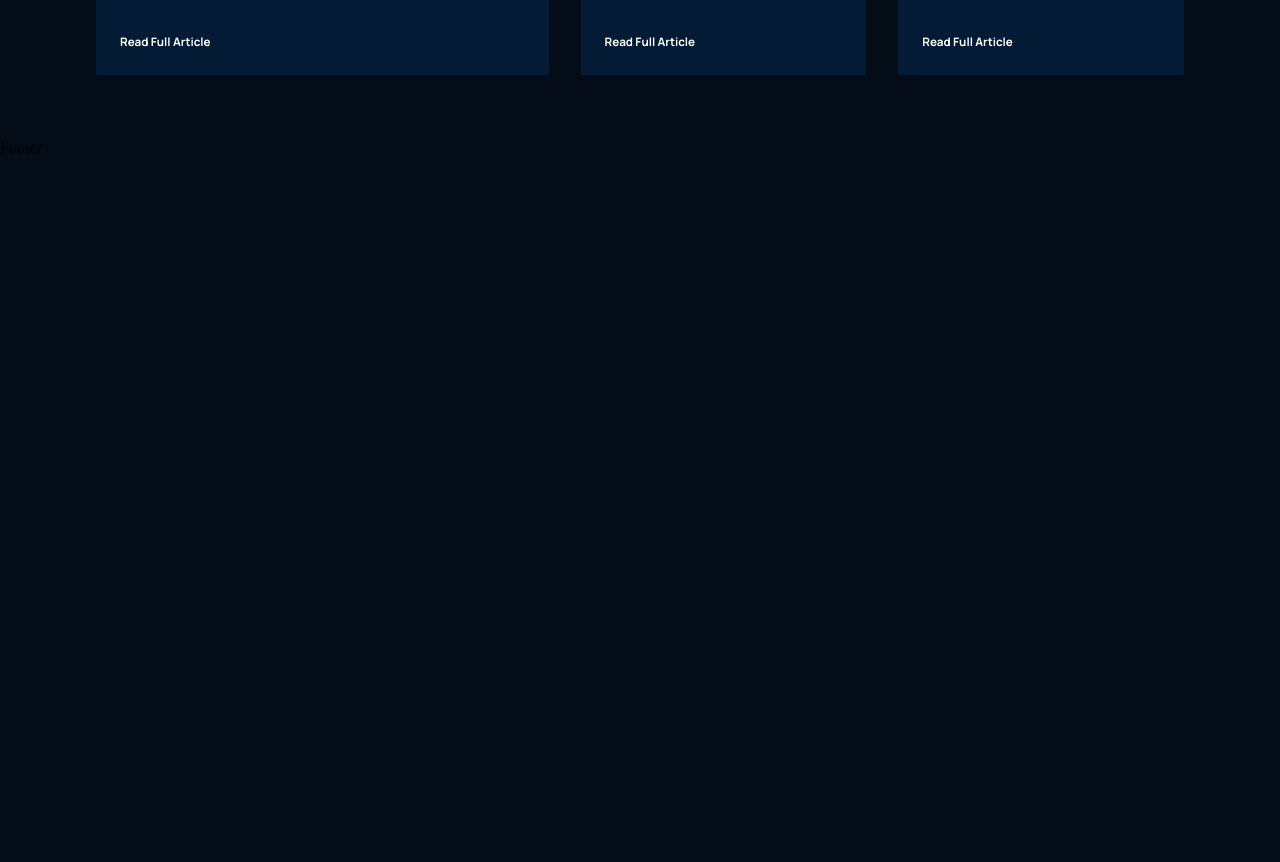
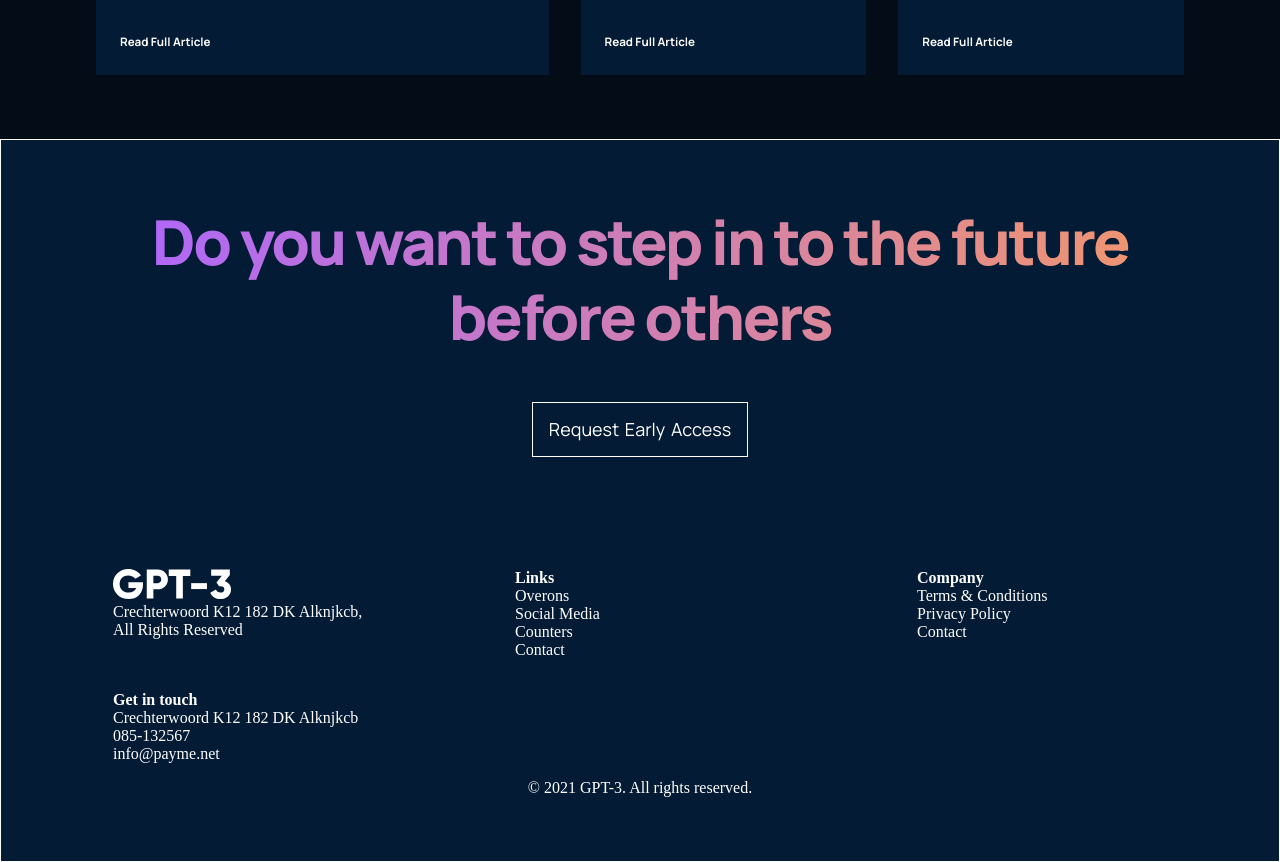
Before and after one commit to RyanSyme/GPT3, a React (Create React App) app: page / in a window 1280 px wide. Shown: the part 3720-4582 px from the top of the page. Before the commit the page ends 3877 px from the top, so only its background shows below. Built offline with nearby package versions, Linux system fonts and the light colour scheme.

Commit message:
add jsx, button and image for footer

```diff
--- a/src/containers/footer/Footer.jsx
+++ b/src/containers/footer/Footer.jsx
@@ -1,10 +1,44 @@
 import React from 'react'
 import './footer.css'
+import gpt3Logo from '../../assets/logo.svg'
 
 const Footer = () => {
     return (
-        <div>
-            Footer
+        <div className='gpt3__footer section__padding'>
+            <div className='gpt3__footer-heading'>
+                <h1 className='gradient__text'>Do you want to step in to the future before others</h1>
+            </div>
+            <div className='gpt3__footer-btn'>
+                <p>Request Early Access</p>
+            </div>
+            <div className='gpt3__footer-links'>
+                <div className='gpt3__footer-logo'>
+                    <img src={gpt3Logo} alt='Logo'/>
+                    <p>Crechterwoord K12 182 DK Alknjkcb, All Rights Reserved</p>
+                </div>
+                <div className='gpt3__footer-links_div'>
+                    <h4>Links</h4>
+                    <p>Overons</p>
+                    <p>Social Media</p>
+                    <p>Counters</p>
+                    <p>Contact</p>
+                </div>
+                <div className='gpt3__footer-links_div'>
+                    <h4>Company</h4>
+                    <p>Terms & Conditions</p>
+                    <p>Privacy Policy</p>
+                    <p>Contact</p>
+                </div>
+                <div className='gpt3__footer-links_div'>
+                    <h4>Get in touch</h4>
+                    <p>Crechterwoord K12 182 DK Alknjkcb</p>
+                    <p>085-132567</p>
+                    <p>info@payme.net</p>
+                </div>
+            </div>
+            <div className='gpt3__footer-copyright'>
+                <p>© 2021 GPT-3. All rights reserved.</p>
+            </div>
         </div>
     )
 }
--- a/src/containers/footer/footer.css
+++ b/src/containers/footer/footer.css
@@ -0,0 +1,65 @@
+.gpt3__footer {
+    border: 1px solid white;
+    color: white;
+
+
+    display: flex;
+    flex-direction: column;
+    justify-content: center;
+    align-items: center;
+    background: var(--color-footer);
+}
+
+.gpt3__footer-heading {
+    width: 100%;
+    text-align: center;
+    margin-bottom: 3rem;
+}
+
+.gpt3__footer-heading h1 {
+    font-family: var(--font-family);
+    font-weight: 800;
+    font-size: 62px;
+    line-height: 75px;
+    text-align: center;
+    letter-spacing: -0.04em;
+}
+
+.gpt3__footer-btn {
+    display: flex;
+    justify-content: center;
+    align-items: center;
+    padding: 1rem;
+    border: 1px solid #fff;
+    text-align: center;
+    margin-bottom: 6rem;
+    cursor: pointer;
+}
+
+.gpt3__footer-btn p {
+    box-sizing: border-box;
+    font-family: var(--font-family);
+    font-size: 18px;
+    line-height: 21px;
+    color: #FFF;
+    word-spacing: 2px;
+}
+
+.gpt3__footer-links {
+    display: flex;
+    justify-content: space-between;
+    align-items: flex-start;
+    flex-wrap: wrap;
+    flex-direction: row;
+    width: 100%;
+    text-align: left;
+}
+.gpt3__footer-links div {
+    width: 250px;
+    margin: 1rem;
+}
+
+.gpt3__footer-links_logo {
+    display: flex;
+    flex-direction: column;
+}
```
